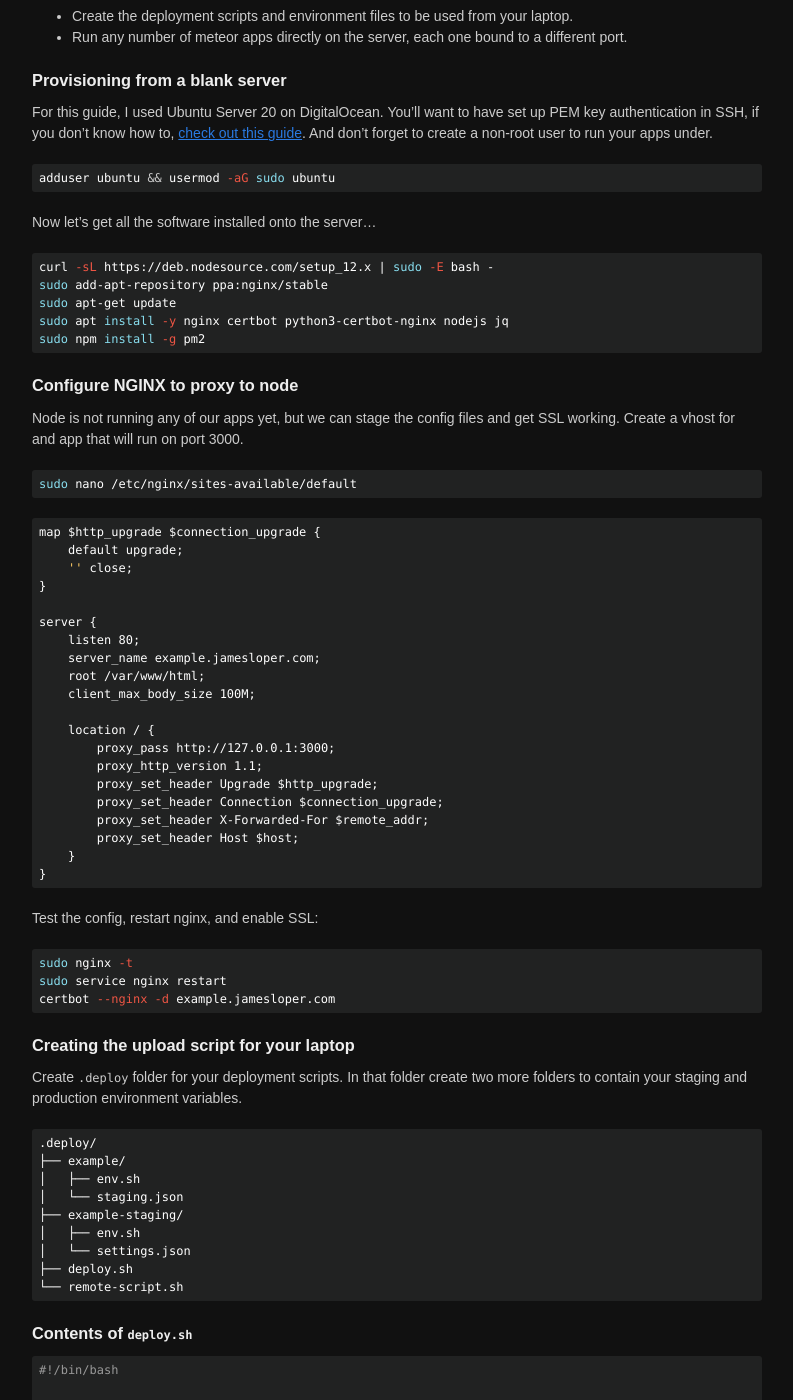
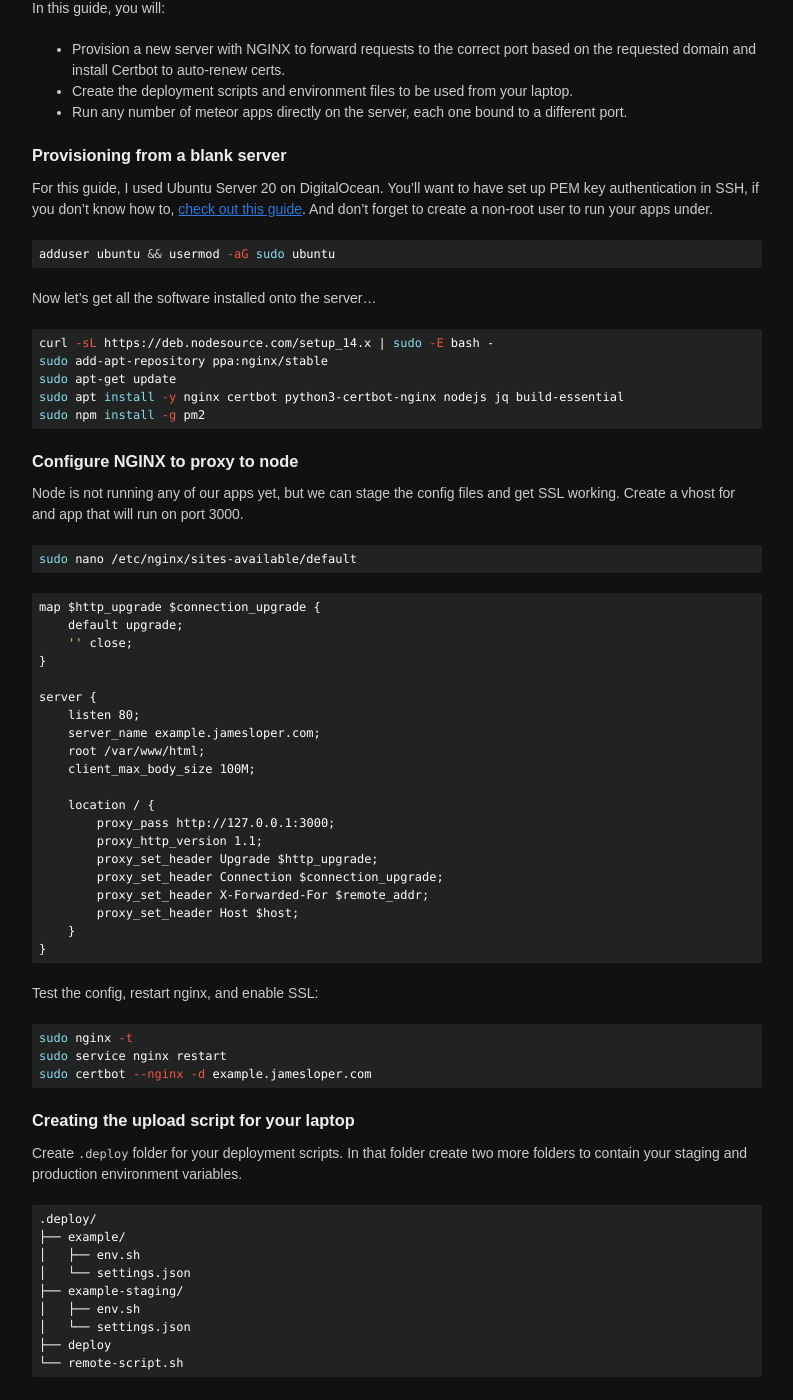
Before and after one commit to jamesloper/blog, a Jekyll site: the page built from _posts/2020-12-03-meteor-deployments-without-mup.md, in a window 1280 px wide and 1400 px high, scrolled down 979 px. Shown: the whole window, without its empty margins (348-1141 px from the left). Built offline with Jekyll 4.4.1, drawn with Linux system fonts in a browser that asks for light colours; some of the changed text lies outside the part shown.

Commit message:
update deploy guide, add hackathon post

````diff
--- a/_posts/2020-12-03-meteor-deployments-without-mup.md
+++ b/_posts/2020-12-03-meteor-deployments-without-mup.md
@@ -18,28 +21,23 @@
 
 **Faster deployment.** Once your bundle is uploaded, the deployment is running in seconds
 
-**There is no longer an SSL error during deployment.** The error is a relic of a long-standing "code smell" from mup
-   that I do not like. I believe the cause is that SSL support is handled by a separate docker container which becomes
-   part of a docker network, and while that container is down, the certificate is gone.
+**There is no longer an SSL error during deployment.** The error is a relic of a long-standing "code smell" from mup that I do not like. I believe the cause is that SSL support is handled by a separate docker container which becomes part of a docker network, and while that container is down, the certificate is gone.
 
-**You can replace the 500 error page that appears during deployments.** When you configure NGINX yourself, you don't
-   have to worry about "stepping on toes".
+**You can replace the 500 error page that appears during deployments.** When you configure NGINX yourself, you don't have to worry about "stepping on toes".
 
 **There is no need to author and maintain a docker image.** That's one less thing to worry about.
-
 
 ### Let's get started
 
 In this guide, you will:
+
 - Provision a new server with NGINX to forward requests to the correct port based on the requested domain and install Certbot to auto-renew certs.
 - Create the deployment scripts and environment files to be used from your laptop.
 - Run any number of meteor apps directly on the server, each one bound to a different port.
 
 ### Provisioning from a blank server
 
-For this guide, I used Ubuntu Server 20 on DigitalOcean. You'll want to have set up PEM key authentication in SSH, if you don't know how
-to, [check out this guide](https://www.digitalocean.com/community/tutorials/how-to-set-up-ssh-keys-on-ubuntu-20-04). And
-don't forget to create a non-root user to run your apps under.
+For this guide, I used Ubuntu Server 20 on DigitalOcean. You'll want to have set up PEM key authentication in SSH, if you don't know how to, [check out this guide](https://www.digitalocean.com/community/tutorials/how-to-set-up-ssh-keys-on-ubuntu-20-04). And don't forget to create a non-root user to run your apps under.
 
 ``` bash
 adduser ubuntu && usermod -aG sudo ubuntu
@@ -48,17 +46,16 @@
 Now let's get all the software installed onto the server...
 
 ``` bash
-curl -sL https://deb.nodesource.com/setup_12.x | sudo -E bash -
+curl -sL https://deb.nodesource.com/setup_14.x | sudo -E bash -
 sudo add-apt-repository ppa:nginx/stable
 sudo apt-get update
-sudo apt install -y nginx certbot python3-certbot-nginx nodejs jq
+sudo apt install -y nginx certbot python3-certbot-nginx nodejs jq build-essential
 sudo npm install -g pm2
 ```
 
 ### Configure NGINX to proxy to node
 
-Node is not running any of our apps yet, but we can stage the config files and get SSL working. Create a vhost for and
-app that will run on port 3000.
+Node is not running any of our apps yet, but we can stage the config files and get SSL working. Create a vhost for and app that will run on port 3000.
 
 ``` bash
 sudo nano /etc/nginx/sites-available/default
@@ -92,27 +89,26 @@
 ``` bash
 sudo nginx -t
 sudo service nginx restart
-certbot --nginx -d example.jamesloper.com
+sudo certbot --nginx -d example.jamesloper.com
 ```
 
 ### Creating the upload script for your laptop
 
-Create `.deploy` folder for your deployment scripts. In that folder create two more folders to contain your staging and
-production environment variables.
+Create `.deploy` folder for your deployment scripts. In that folder create two more folders to contain your staging and production environment variables.
 
 ```
 .deploy/
 ├── example/
 │   ├── env.sh
-│   └── staging.json
+│   └── settings.json
 ├── example-staging/
 │   ├── env.sh
 │   └── settings.json
-├── deploy.sh
+├── deploy
 └── remote-script.sh
 ```
 
-### Contents of `deploy.sh`
+### Contents of `deploy`
 
 ``` bash
 #!/bin/bash
@@ -173,10 +169,7 @@
 
 ### Contents of `example/env.sh`
 
-You can make a new folder for each deployment. In the example directory layout I used above, production files are
-in `example/` and staging files are in `example-staging/`. For each deployment, place a `settings.json` file in the
-deployment folder, and as for the `env.sh`, here is the one I am using for production (the port is 3000, the root URL is
-fully qualified)
+You can make a new folder for each deployment. In the example directory layout I used above, production files are in `example/` and staging files are in `example-staging/`. For each deployment, place a `settings.json` file in the deployment folder, and as for the `env.sh`, here is the one I am using for production (the port is 3000, the root URL is fully qualified)
 
 ``` bash
 #!/bin/bash
````
Also changed, not shown: other parts of _posts/2020-12-03-meteor-deployments-without-mup.md (+8 -5 lines), _posts/2021-06-30-hackathon-emissions-queen.md (added, +39 -0 lines).
